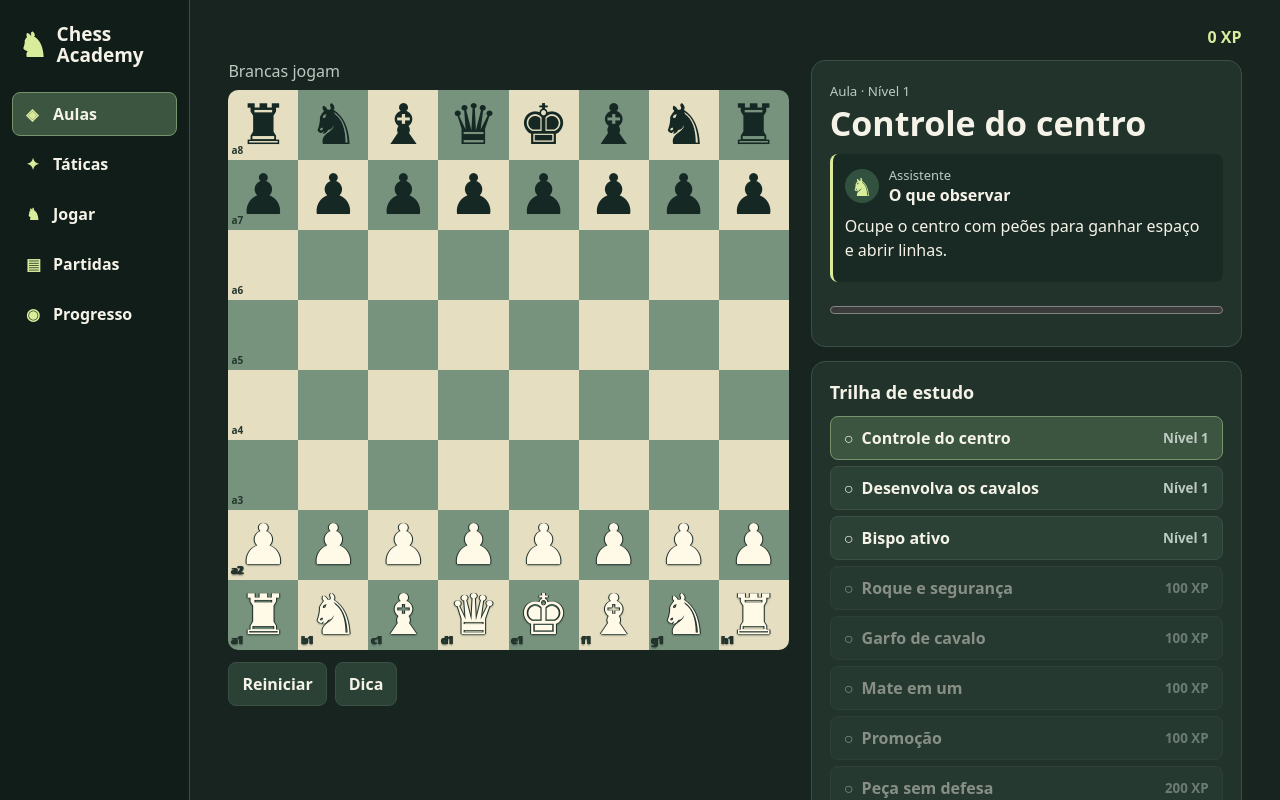
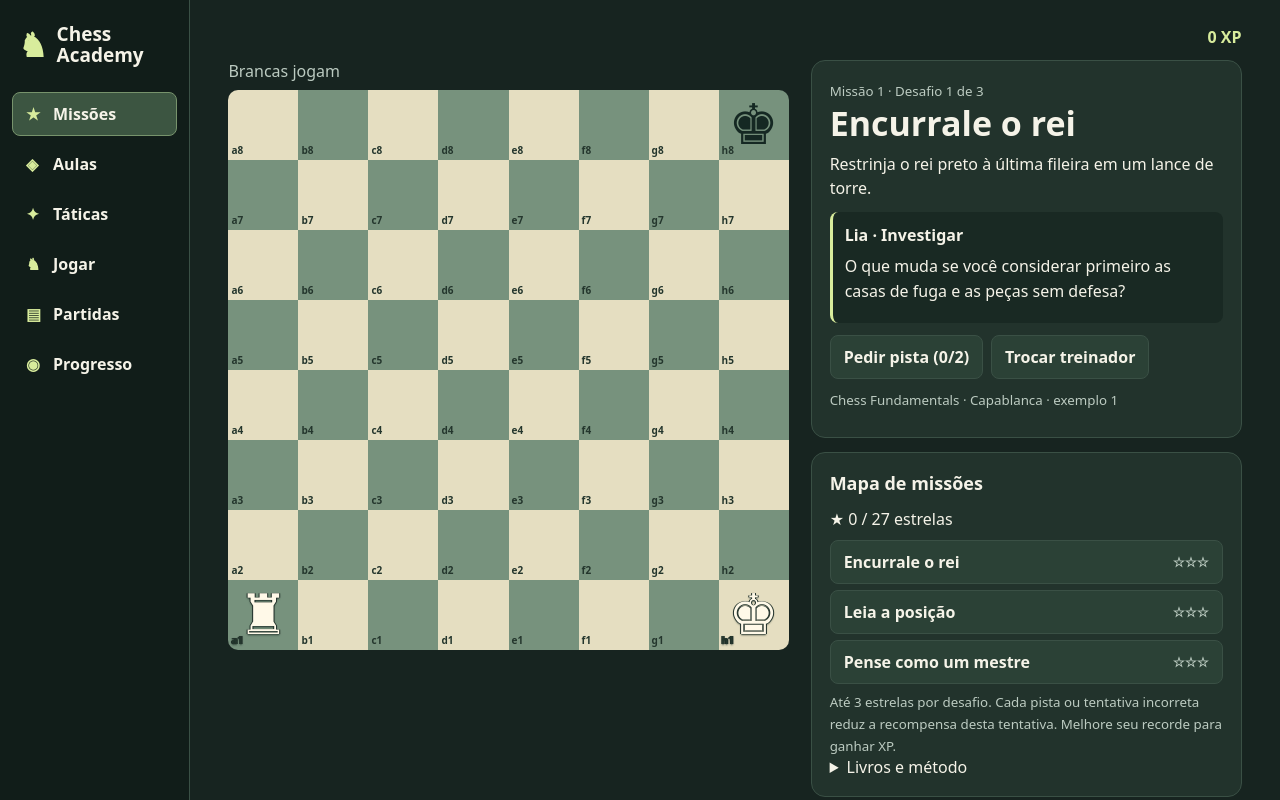
Before and after one commit to guilhemesn/chess-academy, a plain HTML site: page index.html in a window 1280 px wide. Both pictures are taken after a click on the button "a6". Shown: the top 800 px of the page. Drawn offline with nearby package versions, Linux system fonts and the light colour scheme.

Commit message:
Add interactive book studies, mission rewards and coaching prompts

```diff
--- a/app.js
+++ b/app.js
@@ -1,4 +1,5 @@
 import { Chess } from 'https://cdn.jsdelivr.net/npm/chess.js@1.4.0/+esm';
+import { setupMissions } from './missions.js?v=5';
 import { lessons, games, tactics, notes } from './study.js?v=4';
 
 const $ = id => document.getElementById(id);
@@ -10,7 +11,7 @@ const parse = code => ({from:code.slice(0,2),to:code.slice(2,4),promotion:code[4
 const label = m => m ? m.san : '';
 const center = ['d4','e4','d5','e5'];
 const openingHome = ['b1','g1','c1','f1','b8','g8','c8','f8'];
-const modes = [['Aulas','◈'],['Táticas','✦'],['Jogar','♞'],['Partidas','▤'],['Progresso','◉']];
+const modes = [['Missões','★'],['Aulas','◈'],['Táticas','✦'],['Jogar','♞'],['Partidas','▤'],['Progresso','◉']];
 let progress = {done:[],xp:0,errors:{}};
 try {
   const current = JSON.parse(localStorage.getItem('academy-v4'));
@@ -192,6 +193,7 @@ function applyMove(move) {
 }
 
 function seek(next) {
+  feedback='';
   cursor=Math.min(timeline.length,Math.max(0,next));
   game=new Chess(cursor ? timeline[cursor-1].after : undefined);
   render();
@@ -223,6 +225,7 @@ function render() {
   $('xp').textContent=progress.xp+' XP';
   for (const el of $('nav').querySelectorAll('[data-mode]')) el.setAttribute('aria-pressed',String(el.dataset.mode===mode));
   const isGame=mode==='Jogar', famous=mode==='Partidas', replay=famous||reason;
+  if (mode==='Missões') { missions.open(); return; }
   if (mode==='Progresso') {
     $('app').innerHTML=`<section class="panel"><h1>Seu progresso</h1><p>${progress.done.length} de ${lessons.length} aulas e exercícios concluídos</p><progress max="${lessons.length}" value="${progress.done.length}"></progress><h2>Trilha de estudo</h2>${lessonList(lessons.map((_,i)=>i))}</section>`;
     return;
@@ -254,6 +257,9 @@ function render() {
       <section class="panel"><h2>${mode==='Táticas'?'Problemas':'Trilha de estudo'}</h2>${lessonList(ids)}</section>`;
     if (mode==='Aulas') sidebar+=`<details class="panel"><summary>Referências das aulas</summary><p>Estude os princípios e finais básicos com <a href="https://www.gutenberg.org/ebooks/33870">Chess Fundamentals</a>, de Capablanca. O estudo de partidas lance a lance segue a abordagem de <a href="https://www.batsfordbooks.com/book/logical-chess-move-by-move-2/">Logical Chess</a>, de Irving Chernev.</p></details>`;
   }
+  if (isGame||famous) {
+    sidebar+=`<section class="panel"><h2>Converse com o treinador</h2><div class="controls">${button('inspect','O que observar?',busy||game.isGameOver())}${button('line','Mostre uma linha',busy||game.isGameOver())}</div>${feedback?coach('Análise da posição',feedback):''}</section>`;
+  }
   $('app').innerHTML=`<div class="layout"><section class="board-panel"><div class="board-status">${status}</div>${board()}
     ${promotion.length?`<div class="controls" aria-label="Promoção">${promotion.map(m=>`<button data-promotion="${m.promotion}">${piece[m.promotion]}</button>`).join('')}${button('cancel','Cancelar')}</div>`:''}
     <div class="controls">${controls}</div></section><div class="sidebar">${sidebar}</div></div>`;
@@ -268,6 +274,7 @@ $('nav').onclick=event=>{
 $('app').onclick=event=>{
   const control=event.target.closest('button');
   if (!control||control.disabled) return;
+  if(mode==='Missões'){missions.handle(control);return}
   const {lesson:id,game:classic,ply,square,promotion:promote}=control.dataset;
   if (id!==undefined) { start(mode==='Progresso'?'Aulas':mode,Number(id)); return; }
   if (classic!==undefined) { start('Partidas',Number(classic)); return; }
@@ -275,6 +282,15 @@ $('app').onclick=event=>{
   if (square) { handleSquare(square); return; }
   if (promote) { applyMove(promotion.find(m=>m.promotion===promote)); return; }
   switch(control.id) {
+    case 'inspect':
+    case 'line': {
+      const best=ranked(game)[0];
+      if (!best) break;
+      feedback=control.id==='line'
+        ? 'Uma continuação para comparar é '+best.move.san+(best.reply?' '+best.reply.san:'')+'. '+idea(best.move,game.history().length)
+        : game.isCheck()?'Seu rei está em xeque. Compare as fugas, os bloqueios e as capturas possíveis.':best.move.captured?'Observe '+best.move.to+'. Há uma captura disponível ali. Antes de decidir, conte as recapturas.':'Observe o '+piece[best.move.piece]+' em '+best.move.from+'. Que casas ele alcança e que resposta pode provocar?';
+      render(); break;
+    }
     case 'first': seek(0); break;
     case 'prev': seek(cursor-1); break;
     case 'next': seek(cursor+1); break;
@@ -291,5 +307,6 @@ $('app').onclick=event=>{
       break;
   }
 };
-start();
+const missions=setupMissions($('app'),progress,save,()=>{ $('xp').textContent=progress.xp+' XP'; });
+start('Missões');
 if ('serviceWorker' in navigator) navigator.serviceWorker.register('./sw.js').catch(console.warn);
--- a/index.html
+++ b/index.html
@@ -13,6 +13,6 @@
 <body>
 <header><div class="brand"><span aria-hidden="true">♞</span> Chess Academy</div><nav id="nav" aria-label="Seções"></nav></header>
 <main><div class="top" id="xp"></div><div id="app"></div></main>
-<script type="module" src="app.js?v=4"></script>
+<script type="module" src="app.js?v=5"></script>
 </body>
 </html>
--- /dev/null
+++ b/missions.js
@@ -0,0 +1,80 @@
+import { Chess } from 'https://cdn.jsdelivr.net/npm/chess.js@1.4.0/+esm';
+
+const cap='Chess Fundamentals · Capablanca';
+const chapters=[
+  {name:'Encurrale o rei',tasks:[
+    {fen:'7k/8/8/8/8/8/8/R6K w - - 0 1',source:cap+' · exemplo 1',ask:'Restrinja o rei preto à última fileira em um lance de torre.',move:'Ra7',hints:['Que fileira o rei teria de atravessar para sair do canto?','A torre pode controlar toda a sétima fileira a partir de a7.'],why:'Ta7 corta a passagem por g7 e h7. Agora o rei branco tem tempo para se aproximar.'},
+    {fen:'7k/R7/8/8/8/8/8/7K b - - 1 1',source:cap+' · exemplo 1, após Ta7',ask:'Qual casa ainda está disponível para o rei preto? Toque nela.',square:'g8',hints:['Verifique as três casas vizinhas de h8.','A torre controla g7 e h7.'],why:'A torre corta a sétima fileira, mas ainda não dá xeque. O rei preto pode ir para g8.'},
+    {fen:'6k1/R7/8/8/8/8/8/7K w - - 2 2',source:cap+' · exemplo 1, após …Rg8',ask:'Qual plano aproxima as brancas do mate?',choices:['Trazer o rei branco para apoiar a torre','Dar xeques laterais a qualquer custo','Entregar a torre para ganhar um tempo'],answer:0,hints:['Uma única torre corta espaço, mas precisa de ajuda para dar mate.','Qual peça branca ainda está no canto?'],why:'Rg2 inicia a marcha do rei branco. A torre mantém o corte enquanto o rei cobre as casas de fuga.'}
+  ]},
+  {name:'Leia a posição',tasks:[
+    {fen:'8/8/8/4k3/8/8/8/4K2R w - - 0 1',source:cap+' · exemplo 2',ask:'O rei preto começa no centro. Corte a passagem para a quarta fileira com a torre.',move:'Rh4',hints:['Trace uma linha horizontal logo abaixo do rei preto.','Mova a torre de h1 até a quarta fileira.'],why:'Th4 impede que o rei preto atravesse a quarta fileira. O espaço disponível já diminuiu.'},
+    {fen:'6k1/5ppp/8/8/8/8/8/R5K1 w - - 0 1',source:'Problema original · reconhecimento de padrões',ask:'Qual detalhe permite um ataque imediato?',choices:['O rei branco está em oposição','Os peões pretos bloqueiam as fugas do próprio rei','O peão f7 está sem defesa'],answer:1,hints:['Observe as três casas à frente do rei preto.','Depois de Ta8+, por onde o rei sairia?'],why:'Em Ta8#, a torre domina a oitava fileira. Os próprios peões impedem que o rei desça.'},
+    {fen:'4k3/7r/8/3N4/8/8/8/4K3 w - - 0 1',source:'Problema original · cálculo',ask:'Dê xeque e ataque a torre no mesmo lance.',move:'Nf6+',hints:['Imagine as casas de destino do cavalo antes de jogar.','A partir de f6, o cavalo alcança e8 e h7.'],why:'Cf6+ força as pretas a cuidar do rei. A torre em h7 fica sob ataque.'}
+  ]},
+  {name:'Pense como um mestre',tasks:[
+    {fen:'7k/5Q2/6K1/8/8/8/8/8 w - - 0 1',source:'Problema original · cálculo',ask:'Encontre qualquer mate em um lance.',mate:true,hints:['Conte as casas de fuga antes de mover a dama.','Uma possibilidade é colocar a dama em g7, protegida pelo rei.'],why:'O rei está em xeque e todas as respostas legais foram eliminadas.'},
+    {fen:'7k/8/8/8/8/8/8/2B1KB2 w - - 0 1',source:cap+' · exemplo 3',ask:'Por que estes bispos conseguem trabalhar em dupla?',choices:['Ambos podem alcançar qualquer casa','Os bispos podem saltar o rei','Cada bispo controla casas de uma cor'],answer:2,hints:['Compare a cor das casas c1 e f1.','Um bispo permanece na mesma cor durante toda a partida.'],why:'Os bispos cobrem diagonais de cores opostas. Com o rei branco, podem restringir as fugas até formar uma rede de mate.'},
+    {fen:'8/8/8/4k3/8/8/8/4K2Q w - - 0 1',source:cap+' · exemplo 4',ask:'Use a dama para cortar o acesso do rei preto à quarta fileira pela coluna h.',move:'Qh4',hints:['A dama também pode agir como uma torre.','Encontre a interseção da coluna h com a quarta fileira.'],why:'Dh4 reduz o espaço do rei. Nas próximas jogadas, aproxime o rei branco e preserve uma casa de fuga até poder dar mate.'}
+  ]}
+];
+const mentors=[
+  ['Lia','Investigar','O que muda se você considerar primeiro as casas de fuga e as peças sem defesa?'],
+  ['Bento','Calcular','Imagine sua jogada e a melhor resposta adversária. O plano continua funcionando?']
+];
+export function setupMissions(root,progress,save,refreshXp) {
+  progress.stars ||= {};
+  let chapter=progress.missionPlace?.chapter ?? 0, task=progress.missionPlace?.task ?? 0, mentor=progress.mentor ?? 0, game, selected, help, missed, state, message;
+  const lesson=()=>chapters[chapter].tasks[task];
+  const key=()=>chapter+'-'+task;
+  const total=()=>Object.values(progress.stars).reduce((a,b)=>a+b,0);
+  function reset(){
+    progress.missionPlace={chapter,task};save();
+    game=new Chess(lesson().fen); selected='';help=0;missed=false;state='playing';message='';draw();
+  }
+  function answer(ok,explanation){
+    state=ok?'won':'retry'; message=explanation;
+    if(ok){
+      const stars=Math.max(1,3-help-(missed?1:0));
+      const old=progress.stars[key()]||0;
+      progress.stars[key()]=Math.max(old,stars);
+      progress.xp+=10*Math.max(0,stars-old); save(); refreshXp();
+    } else missed=true;
+    draw();
+  }
+  function draw(){
+    const q=lesson(), goal=chapters[chapter], badge=goal.tasks.every((_,i)=>progress.stars[chapter+'-'+i]);
+    const buttons=(html)=>'<div class="controls">'+html+'</div>';
+    const squares=game.board().flat().map((p,i)=>{
+      const s='abcdefgh'[i%8]+(8-Math.floor(i/8));
+      const glyph={p:'♟',r:'♜',n:'♞',b:'♝',q:'♛',k:'♚'};
+      return '<button class="sq '+((i%8+Math.floor(i/8))%2?'dark':'light')+' '+(p?.color==='w'?'white':'black')+(s===selected?' marked':'')+'" data-ms="'+s+'" aria-label="'+s+'" '+(state!=='playing'||q.choices?'aria-disabled="true"':'')+'>'+(p?glyph[p.type]:'')+'<span>'+s+'</span></button>';
+    }).join('');
+    root.innerHTML='<div class="layout"><section><div class="board-status">'+(game.turn()==='w'?'Brancas':'Pretas')+' jogam</div><div class="board">'+squares+'</div></section><div><section class="panel"><small>Missão '+(chapter+1)+' · Desafio '+(task+1)+' de '+goal.tasks.length+'</small><h1>'+goal.name+'</h1><p>'+q.ask+'</p>'+
+      (q.choices&&state==='playing'?q.choices.map((c,i)=>'<button class="item" data-answer="'+i+'">'+c+'</button>').join(''):'')+
+      '<div class="coach" role="status"><strong>'+mentors[mentor][0]+' · '+(state==='won'?'Desafio concluído':state==='retry'?'Vamos rever':mentors[mentor][1])+'</strong><p>'+(message||mentors[mentor][2])+'</p></div>'+
+      buttons(state==='won'?'<button class="primary" data-action="next">'+(task===2?'Próxima missão':'Continuar')+'</button>':state==='retry'?'<button data-action="retry">Tentar novamente</button>':'<button data-action="hint" '+(help===2?'disabled':'')+'>Pedir pista ('+help+'/2)</button><button data-action="mentor">Trocar treinador</button>')+
+      '<p><small>'+q.source+'</small></p></section><section class="panel"><h2>Mapa de missões</h2><p>★ '+total()+' / 27 estrelas'+(badge?' · Medalha conquistada':'')+'</p>'+
+      chapters.map((c,i)=>'<button class="item" data-chapter="'+i+'">'+c.name+' <small>'+c.tasks.map((_,t)=>progress.stars[i+'-'+t]?'★':'☆').join('')+'</small></button>').join('')+
+      '<small>Até 3 estrelas por desafio. Cada pista ou tentativa incorreta reduz a recompensa desta tentativa. Melhore seu recorde para ganhar XP.</small><details><summary>Livros e método</summary><p>As posições identificadas vêm de <a href="https://www.gutenberg.org/ebooks/33870">Chess Fundamentals</a>, de Capablanca (exemplos 1–4). As perguntas e pistas foram adaptadas para o tabuleiro.</p><p>O treino misto segue a proposta do <a href="https://www.stappenmethode.nl/en/step1.php">Workbook Step 1 Mix</a>. Os problemas marcados como originais foram criados para o aplicativo.</p></details></section></div></div>';
+  }
+  function handle(b){
+    const q=lesson(),d=b.dataset;
+    if(d.chapter!==undefined){chapter=Number(d.chapter);task=0;reset();return}
+    if(d.action==='next'){task++;if(task===3){task=0;chapter=(chapter+1)%chapters.length}reset();return}
+    if(d.action==='retry'){const used=help;reset();missed=true;help=used;draw();return}
+    if(state!=='playing')return;
+    if(d.action==='hint'){message=(mentor?'Calcule antes de tocar. ':'Procure no tabuleiro. ')+q.hints[Math.min(help,1)];help=Math.min(2,help+1);draw();return}
+    if(d.action==='mentor'){mentor=1-mentor;progress.mentor=mentor;save();message=mentors[mentor][2];draw();return}
+    if(d.answer!==undefined){answer(Number(d.answer)===q.answer,q.why);return}
+    const s=d.ms;if(!s||q.choices)return;
+    if(q.square){answer(s===q.square,s===q.square?q.why:'Confira se '+s+' fica ao alcance do rei e fora da linha da torre.');return}
+    if(game.get(s)?.color===game.turn()){selected=s;draw();return}
+    const move=selected && game.moves({square:selected,verbose:true}).find(m=>m.to===s);
+    if(!move)return;
+    selected='';game.move(move);
+    const ok=q.mate?game.isCheckmate():move.san===q.move;
+    answer(ok,ok?q.why:'Depois de '+move.san+', o objetivo ainda não foi alcançado. '+q.hints[0]);
+  }
+  return {open:reset,handle};
+}
--- a/sw.js
+++ b/sw.js
@@ -1,5 +1,5 @@
-const CACHE = 'chess-academy-v4';
-const assets = ['./','./index.html','./app.js?v=4','./study.js?v=4','./manifest.json','./icon-192.png','./icon-512.png','https://cdn.jsdelivr.net/npm/chess.js@1.4.0/+esm'];
+const CACHE = 'chess-academy-v5';
+const assets = ['./','./index.html','./app.js?v=5','./missions.js?v=5','./study.js?v=4','./manifest.json','./icon-192.png','./icon-512.png','https://cdn.jsdelivr.net/npm/chess.js@1.4.0/+esm'];
 self.addEventListener('install', event => {
   event.waitUntil(caches.open(CACHE).then(cache => cache.addAll(assets)).then(() => self.skipWaiting()));
 });
```
